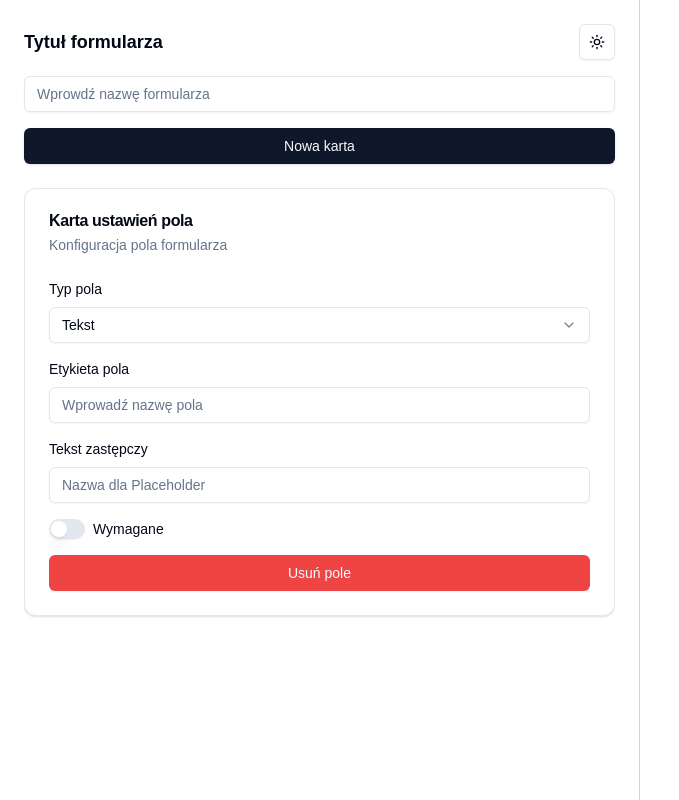
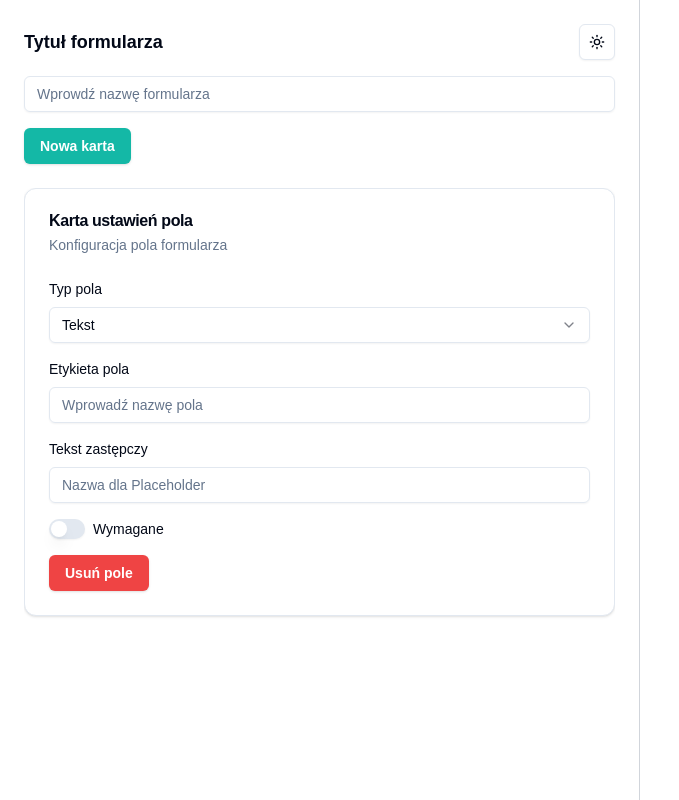
Before and after one commit to Blazej90/form, a Next.js app: page / in a window 1280 px wide. Shown: the whole page, without its empty margins (0-679 px from the left). Built offline with nearby package versions, Linux system fonts and the light colour scheme.

Commit message:
feat(ui): update styling for 'Delete Field' and 'New Card' buttons

```diff
--- a/src/components/LeftPanel.tsx
+++ b/src/components/LeftPanel.tsx
@@ -92,7 +92,10 @@ export const LeftPanel: React.FC<LeftPanelProps> = ({
         className="w-full mb-4"
       />
 
-      <Button onClick={addCard} className="mb-6 w-full">
+      <Button
+        onClick={addCard}
+        className="mb-6 px-4 py-2 bg-teal-500 dark:bg-teal-600 hover:bg-teal-600 dark:hover:bg-teal-700 text-white text-sm font-semibold rounded-md transition-colors"
+      >
         Nowa karta
       </Button>
 
@@ -170,8 +173,7 @@ export const LeftPanel: React.FC<LeftPanelProps> = ({
                 </div>
                 <Button
                   onClick={() => removeCard(cardId)}
-                  variant="destructive"
-                  className="w-full"
+                  className="px-4 py-2 bg-red-500 hover:bg-red-600 text-white text-sm font-semibold rounded-md transition-colors"
                 >
                   Usuń pole
                 </Button>
```
